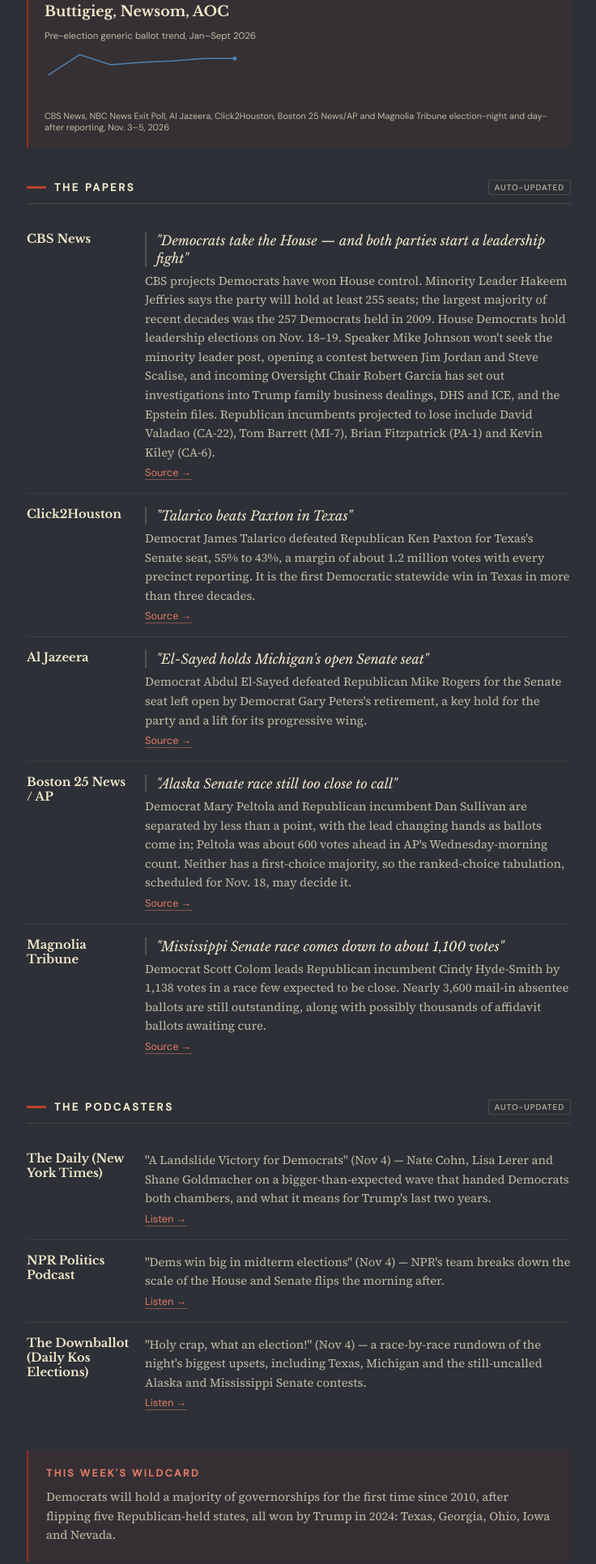
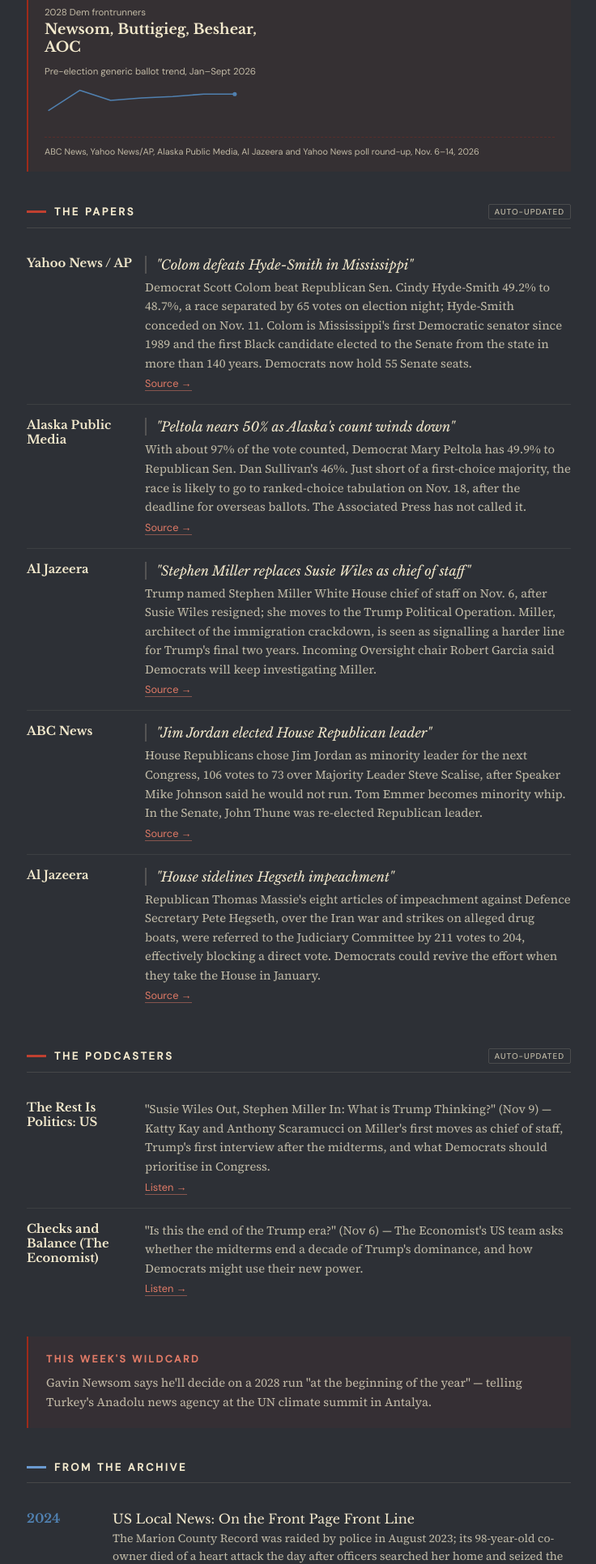
Before and after one commit to philreevell-star/philreevell, a plain HTML site: page america-us-edition.html in a window 1280 px wide. Shown: the part 1242-3174 px from the top of the page at 81% size, without its empty margins (271-1007 px from the left). Drawn offline with nearby package versions, Linux system fonts and the light colour scheme.

Commit message:
Weekly briefing update — 16 Nov 2026
Co-Authored-By: Claude Opus 5.5 <noreply@anthropic.com>
Claude-Session: https://claude.ai/code/session_019ok9MQuJxhriUHmhYLQGSj

```diff
--- a/data/briefing.json
+++ b/data/briefing.json
@@ -1,72 +1,67 @@
 {
-  "generated_at": "2026-11-05T14:00:00Z",
+  "generated_at": "2026-11-16T15:30:00Z",
   "phase": "post-election",
   "ballot_label": "House result",
-  "ballot": "Democrats win the House. Minority Leader Jeffries says they will hold at least 255 seats; CBS News has them on pace for 256, the biggest majority since Democrats held 257 in 2009 (CBS News, Nov. 4–5, 2026)",
-  "ballot_short": "Dem · 255+ seats",
+  "ballot": "Democrats hold 254 seats to Republicans' 166, with 15 races still undecided, going into the 120th Congress (ABC News, Nov. 10, 2026)",
+  "ballot_short": "Dem 254 · 15 uncalled",
   "senate_label": "Senate",
-  "senate": "Democrats take control with at least 54 seats, including upsets in Texas, Kansas and South Carolina. Alaska and Mississippi still too close to call (CBS News, Nov. 5, 2026)",
-  "approval_label": "Trump approval (exit poll)",
-  "approval": "38% approve in the NBC News Exit Poll, down from 45% at his first midterm in 2018 and the lowest for a sitting president on Election Day in nearly two decades (NBC News, Nov. 3–4, 2026)",
-  "approval_short": "38% · exit poll",
+  "senate": "Democrats reach 55 seats after Scott Colom's win in Mississippi; in Alaska, Mary Peltola leads Dan Sullivan 49.9% to 46% with about 97% counted, and ranked-choice tabulation is due on Nov. 18 (Yahoo News/AP, Nov. 11; Alaska Public Media, Nov. 13–14)",
+  "approval_label": "Trump approval (polls)",
+  "approval": "32% approve, 65% disapprove in Reuters/Ipsos (Nov. 6–9); 32% approve in Economist/YouGov (Nov. 9–11); the New York Times average is 36% approve, 61% disapprove (Yahoo News, Nov. 2026)",
+  "approval_short": "32% · Reuters/Ipsos",
   "gop_2028": "Vance, Rubio",
-  "dem_2028": "Buttigieg, Newsom, AOC",
-  "ledger_source": "CBS News, NBC News Exit Poll, Al Jazeera, Click2Houston, Boston 25 News/AP and Magnolia Tribune election-night and day-after reporting, Nov. 3–5, 2026",
+  "dem_2028": "Newsom, Buttigieg, Beshear, AOC",
+  "ledger_source": "ABC News, Yahoo News/AP, Alaska Public Media, Al Jazeera and Yahoo News poll round-up, Nov. 6–14, 2026",
   "headlines": [
     {
-      "outlet": "CBS News",
-      "headline": "Democrats take the House — and both parties start a leadership fight",
-      "short": "Democrats take the House; Jeffries projects 255+ seats, the biggest majority since 2009.",
-      "summary": "CBS projects Democrats have won House control. Minority Leader Hakeem Jeffries says the party will hold at least 255 seats; the largest majority of recent decades was the 257 Democrats held in 2009. House Democrats hold leadership elections on Nov. 18–19. Speaker Mike Johnson won't seek the minority leader post, opening a contest between Jim Jordan and Steve Scalise, and incoming Oversight Chair Robert Garcia has set out investigations into Trump family business dealings, DHS and ICE, and the Epstein files. Republican incumbents projected to lose include David Valadao (CA-22), Tom Barrett (MI-7), Brian Fitzpatrick (PA-1) and Kevin Kiley (CA-6).",
-      "url": "https://www.cbsnews.com/live-updates/house-election-results-2026/"
+      "outlet": "Yahoo News / AP",
+      "headline": "Colom defeats Hyde-Smith in Mississippi",
+      "short": "Colom wins Mississippi, the first Democratic senator there since 1989.",
+      "summary": "Democrat Scott Colom beat Republican Sen. Cindy Hyde-Smith 49.2% to 48.7%, a race separated by 65 votes on election night; Hyde-Smith conceded on Nov. 11. Colom is Mississippi's first Democratic senator since 1989 and the first Black candidate elected to the Senate from the state in more than 140 years. Democrats now hold 55 Senate seats.",
+      "url": "https://www.yahoo.com/news/politics/article/mississippi-senate-results-scott-colom-narrowly-defeats-cindy-hyde-smith-flipping-another-seat-for-democrats-in-midterm-elections-232119638.html"
     },
     {
-      "outlet": "Click2Houston",
-      "headline": "Talarico beats Paxton in Texas",
-      "short": "Talarico beats Paxton 55–43 in Texas, a 1.2 million-vote margin.",
-      "summary": "Democrat James Talarico defeated Republican Ken Paxton for Texas's Senate seat, 55% to 43%, a margin of about 1.2 million votes with every precinct reporting. It is the first Democratic statewide win in Texas in more than three decades.",
-      "url": "https://www.click2houston.com/decision-2026/2026/11/04/nbc-news-projects-james-talarico-as-winner-of-texas-us-senate-race-defeating-ken-paxton/"
+      "outlet": "Alaska Public Media",
+      "headline": "Peltola nears 50% as Alaska's count winds down",
+      "short": "Alaska: Peltola leads Sullivan 49.9% to 46%; ranked-choice count Nov. 18.",
+      "summary": "With about 97% of the vote counted, Democrat Mary Peltola has 49.9% to Republican Sen. Dan Sullivan's 46%. Just short of a first-choice majority, the race is likely to go to ranked-choice tabulation on Nov. 18, after the deadline for overseas ballots. The Associated Press has not called it.",
+      "url": "https://alaskapublic.org/news/politics/elections/2026-11-13/peltola-leads-in-u-s-senate-race-nearing-50-mark-with-almost-all-ballots-counted"
     },
     {
       "outlet": "Al Jazeera",
-      "headline": "El-Sayed holds Michigan's open Senate seat",
-      "short": "El-Sayed beats Mike Rogers to keep Michigan's open seat Democratic.",
-      "summary": "Democrat Abdul El-Sayed defeated Republican Mike Rogers for the Senate seat left open by Democrat Gary Peters's retirement, a key hold for the party and a lift for its progressive wing.",
-      "url": "https://www.aljazeera.com/news/2026/11/4/el-sayed-defeats-rogers-to-win-senate-seat-in-michigan"
+      "headline": "Stephen Miller replaces Susie Wiles as chief of staff",
+      "short": "Miller replaces Wiles as White House chief of staff after the midterm losses.",
+      "summary": "Trump named Stephen Miller White House chief of staff on Nov. 6, after Susie Wiles resigned; she moves to the Trump Political Operation. Miller, architect of the immigration crackdown, is seen as signalling a harder line for Trump's final two years. Incoming Oversight chair Robert Garcia said Democrats will keep investigating Miller.",
+      "url": "https://www.aljazeera.com/news/2026/11/6/trump-says-making-adviser-stephen-miller-white-house-chief-of-staff"
     },
     {
-      "outlet": "Boston 25 News / AP",
-      "headline": "Alaska Senate race still too close to call",
-      "short": "Alaska: Peltola and Sullivan within a point; ranked-choice count Nov. 18.",
-      "summary": "Democrat Mary Peltola and Republican incumbent Dan Sullivan are separated by less than a point, with the lead changing hands as ballots come in; Peltola was about 600 votes ahead in AP's Wednesday-morning count. Neither has a first-choice majority, so the ranked-choice tabulation, scheduled for Nov. 18, may decide it.",
-      "url": "https://www.boston25news.com/news/trending/election-day-2026-alaska-us-senate-race-too-close-call/SX432OUIXRED5CONXA55EGTKBA/"
+      "outlet": "ABC News",
+      "headline": "Jim Jordan elected House Republican leader",
+      "short": "Jordan beats Scalise 106–73 to lead House Republicans in the minority.",
+      "summary": "House Republicans chose Jim Jordan as minority leader for the next Congress, 106 votes to 73 over Majority Leader Steve Scalise, after Speaker Mike Johnson said he would not run. Tom Emmer becomes minority whip. In the Senate, John Thune was re-elected Republican leader.",
+      "url": "https://abcnews.com/Politics/house-republicans-elect-jim-jordan-minority-leader-congress/story?id=138016685"
     },
     {
-      "outlet": "Magnolia Tribune",
-      "headline": "Mississippi Senate race comes down to about 1,100 votes",
-      "short": "Mississippi: Colom leads Hyde-Smith by about 1,100 votes.",
-      "summary": "Democrat Scott Colom leads Republican incumbent Cindy Hyde-Smith by 1,138 votes in a race few expected to be close. Nearly 3,600 mail-in absentee ballots are still outstanding, along with possibly thousands of affidavit ballots awaiting cure.",
-      "url": "https://magnoliatribune.com/2026/11/05/colom-extends-lead-over-hyde-smith-with-thousands-of-affidavit-and-mail-in-absentee-ballots-to-be-counted/"
+      "outlet": "Al Jazeera",
+      "headline": "House sidelines Hegseth impeachment",
+      "short": "House votes 211–204 to send Hegseth impeachment to committee.",
+      "summary": "Republican Thomas Massie's eight articles of impeachment against Defence Secretary Pete Hegseth, over the Iran war and strikes on alleged drug boats, were referred to the Judiciary Committee by 211 votes to 204, effectively blocking a direct vote. Democrats could revive the effort when they take the House in January.",
+      "url": "https://www.aljazeera.com/news/2026/11/10/us-house-begins-vote-on-motion-to-advance-impeachment-of-pete-hegseth"
     }
   ],
   "podcasts": [
     {
-      "show": "The Daily (New York Times)",
-      "summary": "\"A Landslide Victory for Democrats\" (Nov 4) — Nate Cohn, Lisa Lerer and Shane Goldmacher on a bigger-than-expected wave that handed Democrats both chambers, and what it means for Trump's last two years.",
-      "url": "https://podcasts.apple.com/us/podcast/a-landslide-victory-for-democrats/id1200361736?i=1000799791974"
+      "show": "The Rest Is Politics: US",
+      "summary": "\"Susie Wiles Out, Stephen Miller In: What is Trump Thinking?\" (Nov 9) — Katty Kay and Anthony Scaramucci on Miller's first moves as chief of staff, Trump's first interview after the midterms, and what Democrats should prioritise in Congress.",
+      "url": "https://podcasts.apple.com/gb/podcast/susie-wiles-out-stephen-miller-in-what-is-trump-thinking/id1743030473?i=1000800817439"
     },
     {
-      "show": "NPR Politics Podcast",
-      "summary": "\"Dems win big in midterm elections\" (Nov 4) — NPR's team breaks down the scale of the House and Senate flips the morning after.",
-      "url": "https://www.npr.org/2026/11/04/nx-s1-6028566/dems-win-big-in-midterm-elections"
-    },
-    {
-      "show": "The Downballot (Daily Kos Elections)",
-      "summary": "\"Holy crap, what an election!\" (Nov 4) — a race-by-race rundown of the night's biggest upsets, including Texas, Michigan and the still-uncalled Alaska and Mississippi Senate contests.",
-      "url": "https://pocketcasts.com/podcast/the-downballot/954073f0-6ca2-013a-d774-0acc26574db2/holy-crap-what-an-election/7c55b795-e185-4b0f-8066-504d840b0a8b"
+      "show": "Checks and Balance (The Economist)",
+      "summary": "\"Is this the end of the Trump era?\" (Nov 6) — The Economist's US team asks whether the midterms end a decade of Trump's dominance, and how Democrats might use their new power.",
+      "url": "https://shows.acast.com/checksandbalance/episodes/is-this-the-end-of-the-trump-era"
     }
   ],
-  "wildcard": "Democrats will hold a majority of governorships for the first time since 2010, after flipping five Republican-held states, all won by Trump in 2024: Texas, Georgia, Ohio, Iowa and Nevada.",
+  "wildcard": "Gavin Newsom says he'll decide on a 2028 run \"at the beginning of the year\" — telling Turkey's Anadolu news agency at the UN climate summit in Antalya.",
   "week_photo": {
     "src": "photos/2026-11-02-reflecting-pool.jpg",
     "alt": "President Trump speaks at a podium in front of the renovated Lincoln Memorial Reflecting Pool, with the Washington Monument behind him, on November 2, 2026, the day before the midterm elections.",
--- a/data/editions/index.json
+++ b/data/editions/index.json
@@ -1,5 +1,11 @@
 {
   "editions": [
+    {
+      "date": "2026-11-16",
+      "phase": "post-election",
+      "title": "Colom wins Mississippi; Miller replaces Wiles as chief of staff",
+      "file": "data/editions/2026-11-16.json"
+    },
     {
       "date": "2026-11-05",
       "phase": "post-election",
```
Also changed, not shown: data/editions/2026-11-16.json (added, +73 -0 lines), index.html (+6 -6 lines).
